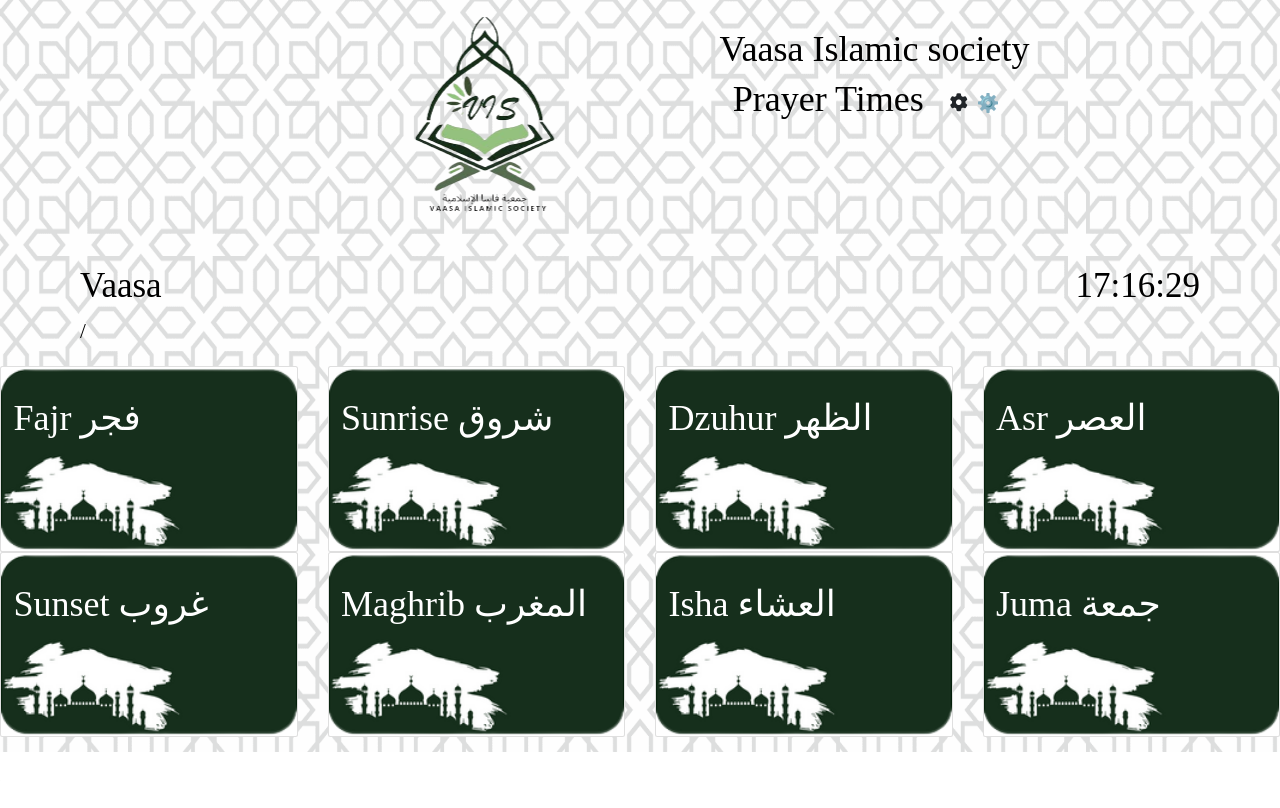
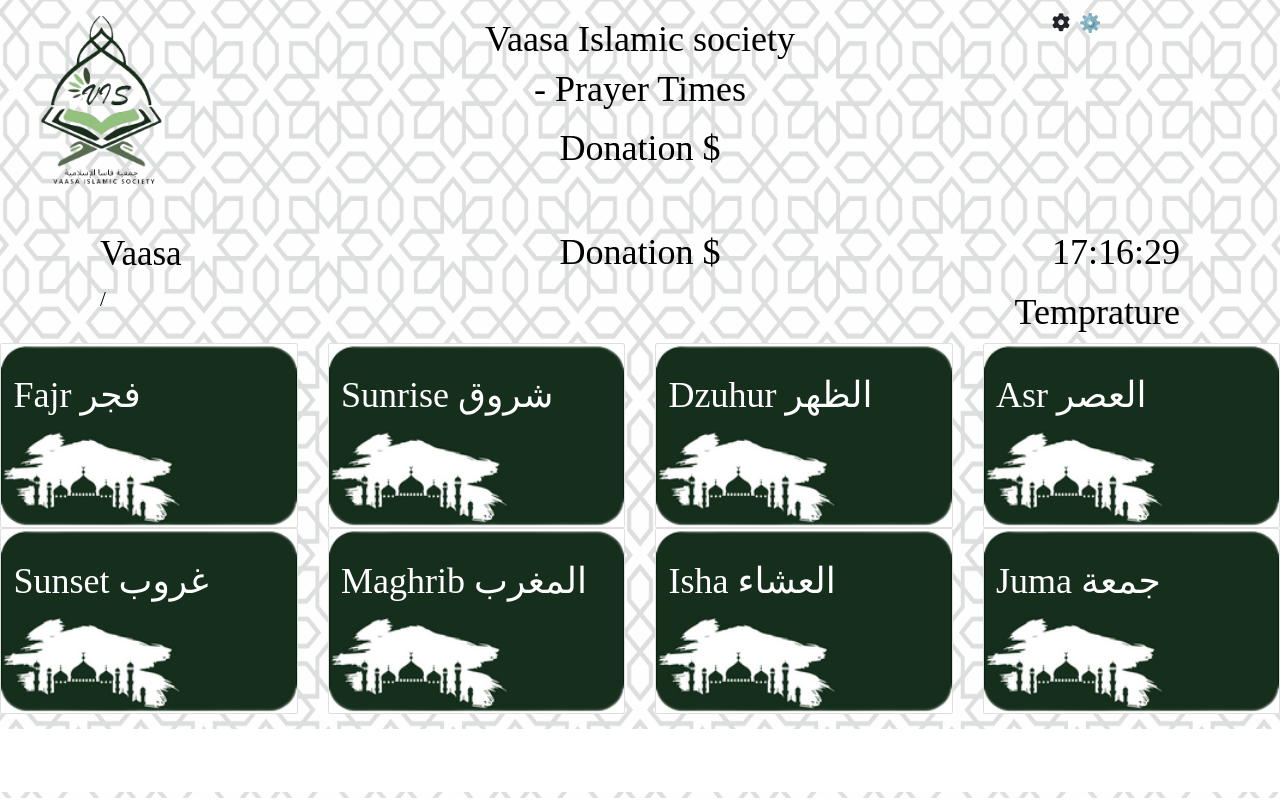
Before and after one commit to 3TEKK/rpi_prayerTime, a website: page public/index.html in a window 1280 px wide. Shown: the top 808 px of the page. Drawn offline with nearby package versions, Linux system fonts and the light colour scheme; no server answers; a script that the page names is missing.

Commit message:
aligmnet

```diff
--- a/public/index.html
+++ b/public/index.html
@@ -42,26 +42,31 @@
 </head>
 
 <body>
-    <div class="mt-3 d-flex justify-content-center">
-        <div>
-            <img src="/img/VIS.png" class="rounded img-responsiv" style="max-width:50%;" alt="logo">
+    <div class="row">
+        <div class="mt-3 col-lg-4"   >
+            <img align= "left" src="/img/VIS.png" class="rounded img-responsiv" style="max-width:50%;" alt="logo">
         </div>
-        <h1>
-            <p id="mesjidName">Vaasa Islamic society</p>
-            Prayer Times
+        <div class="col-lg-4">
+            <h1 class=" " style="text-align:center;">
+                <p id="mesjidName">Vaasa Islamic society</p>- Prayer Times
                 <!-- button trigger modal -->
-            <button type="button" class="btn-lg btn" style="background-color:transparent" data-toggle="modal"
-                data-target="#exampleModalCenter">
+            </h1>
+            <h1 class="mt-15"> Donation $</h1>
+        </div>
+        <div class=" col-lg-4">
+            <button type="button" class="btn-lg btn " style="background-color:transparent; text-align:right;" data-toggle="modal" data-target="#exampleModalCenter">
                 <i class="fas fa-cog"></i>&nbsp;
                 ⚙️
             </button>
-        </h1>
+
+        </div>
+
     </div>
 
     <!-- Modal
     <button type="button" class="btn btn-primary" onclick="openModal()" data-target="#exampleModalLong">
-        Launch demo modal-->
-    </button>
+        Launch demo modal
+    </button>-->
     <!-- Modal -->
     <div class="modal fade" id="exampleModalLong" tabindex="-1" role="dialog" aria-labelledby="exampleModalLongTitle"
         aria-hidden="true">
@@ -255,16 +260,20 @@
     <div class="" style="text-align: left;">
 
         <div class="row">
-            <div class="col-lg-6">
-                <h1 id="kota" class=" display-4" style="padding-left: 80px;">Vaasa</h1>
+            <div class="col-lg-4">
+                <h1 id="kota" class=" display-4" style="padding-left: 100px;">Vaasa</h1>
                 <p class="lead">
-                    <b id="tanggalM" style="padding-left: 80px;"></b>
+                    <b id="tanggalM" style="padding-left: 100px;"></b>
                     /
                     <b id="tanggalH"></b>
                 </p>
             </div>
-            <div class="col-lg-6">
-                <h1 id='jam' style='text-align:right; padding-right: 80px;' class='display-4 text-right'></h1>
+            <div class="col-lg-4">
+                   <h1  style='text-align:center;'> Donation $</h1>
+            </div>
+            <div class="col-lg-4">
+                <h1 id='jam' style='text-align:right; padding-right: 100px;' class='display-6 text-right'></h1>
+                <h1  style='text-align:right; padding-right: 100px;' class="mt-15">Temprature</h1>
             </div>
         </div>
 
@@ -377,12 +386,6 @@
 
     </div>
     <div style="background-color:#162f1c; text-align:center; padding: 30px;">
-
-        <h2 style="color:white; text-align:left;">Those who spend their wealth in charity day and night, secretly and openly—their reward is with their Lord,
-            and there will be no fear for them, nor will they grieve.”
-            – The Holy Quran 2:274<br></h2>
-        <h2 style="color:white; text-align: right;">الَّذِينَ يُنفِقُونَ أَمْوَالَهُم بِاللَّيْلِ وَالنَّهَارِ سِرًّا وَعَلَانِيَةً فَلَهُمْ أَجْرُهُمْ عِندَ
-            رَبِّهِمْ وَلَا خَوْفٌ عَلَيْهِمْ وَلَا هُمْ يَحْزَنُونَ - القرآن الكريم 2:274</h2>
         <img src="/img/qr_code.jpg" class="rounded img-responsiv" style=" width: 150px;"
             class="col-sm-12 col-md-4 col-lg-6" alt="">
         <h1 style="text-align:left; color: white;" class="col-sm-12 col-md-4 col-lg-6">
```
Lines whose indentation alone changed are shown as unchanged.
